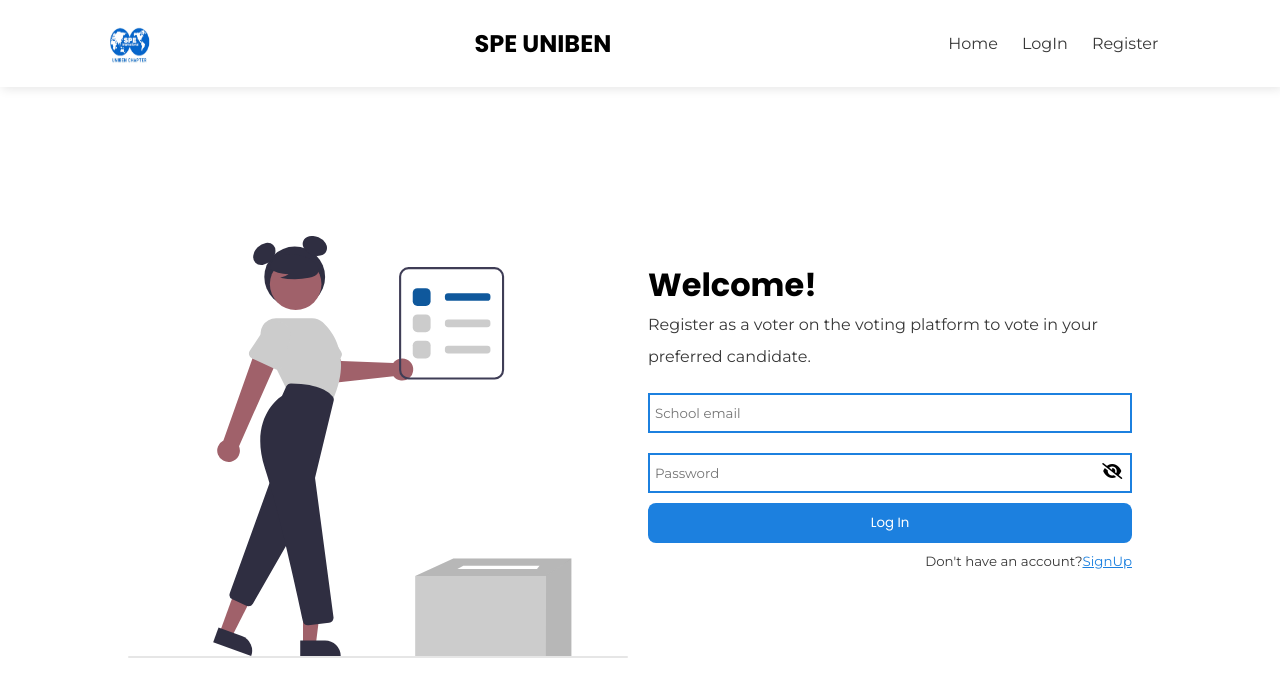
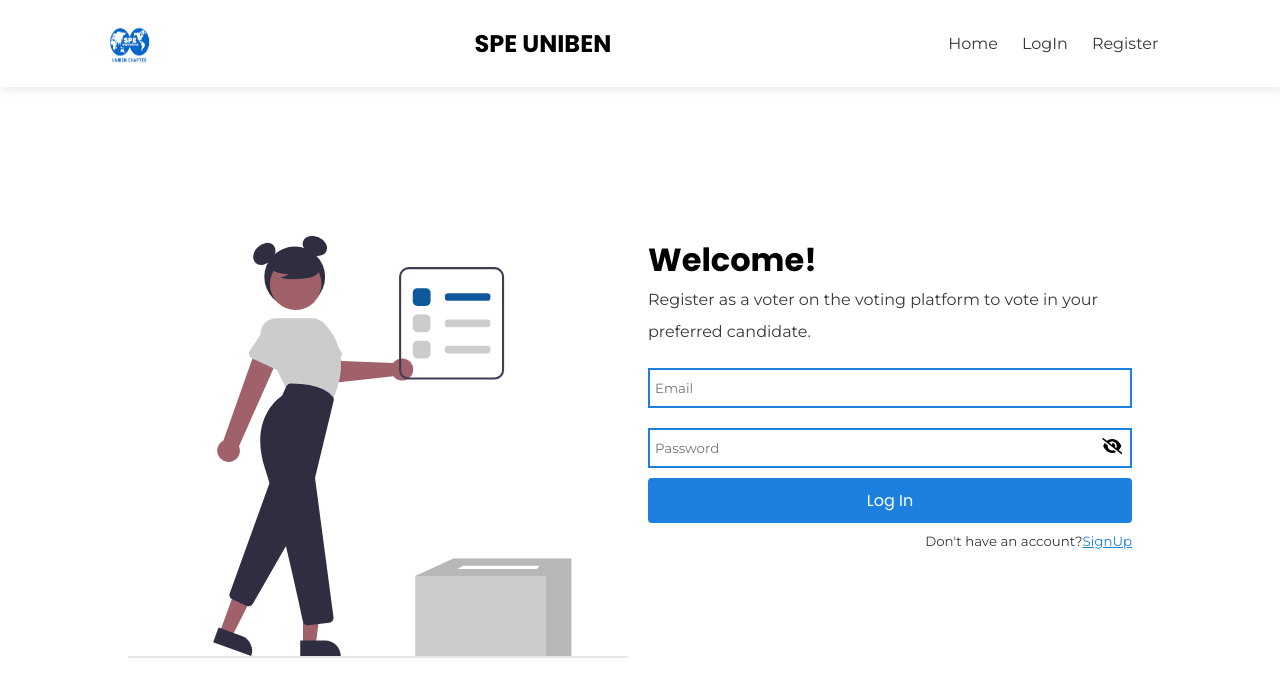
Before and after one commit to Nwachukwuchinedu/speunibenvoting, a Vue app: page /login in a window 1280 px wide. Shown: the top 696 px of the page. Built offline with nearby package versions, Linux system fonts and the light colour scheme.

Commit message:
added error message

```diff
--- a/src/axios/user.js
+++ b/src/axios/user.js
@@ -6,7 +6,8 @@ import axios from 'axios'
  * @returns {Promise} Resolves with user data or throws an error if the token is invalid.
  */
 
-const BASE_URL = 'https://speunibenvotingapi.onrender.com'
+// const BASE_URL = 'https://speunibenvotingapi.onrender.com'
+const BASE_URL = ' http://localhost:5000'
 
 export const getUserData = async () => {
   const token = localStorage.getItem('token')
@@ -20,7 +21,7 @@ export const getUserData = async () => {
         Authorization: `Bearer ${token}`
       }
     })
-    return response.data // Return user data
+    return [response.data, response.status] // Return user data
   } catch (error) {
     console.error('Error fetching user data:', error)
     if (error.response && error.response.status === 401) {
--- a/src/views/loginPage.vue
+++ b/src/views/loginPage.vue
@@ -26,14 +26,30 @@ const formData = ref({
   password: ''
 })
 
+const errorMessage = ref({})
+const loading = ref(false) // Track loading state
+
 const submitForm = async () => {
+  loading.value = true // Start loading
   try {
-    const response = await axios.post('https://speunibenvotingapi.onrender.com/api/auth/login', formData.value)
+    const response = await axios.post('http://localhost:5000/api/auth/login', formData.value)
     const token = response.data.token
     localStorage.setItem('token', token)
     router.push('/dashboard')
   } catch (error) {
-    console.log(`Errro: ${error}`)
+    // Capture and display API errors
+    if (error.response && error.response.status === 401) {
+      errorMessage.value = error.response.data
+
+      // Automatically clear error messages after 5 seconds
+      setTimeout(() => {
+        errorMessage.value = {}
+      }, 5000)
+    } else {
+      console.error(`Unexpected Error: ${error.message}`)
+    }
+  } finally {
+    loading.value = false // Stop loading
   }
 }
 </script>
@@ -54,15 +70,20 @@ const submitForm = async () => {
       </div>
       <form @submit.prevent="submitForm">
         <div class="control">
-          <input type="email" placeholder="School email" v-model="formData.email" />
+          <input type="email" placeholder="Email" v-model="formData.email" />
+          <small v-if="errorMessage.email" class="error">{{ errorMessage.email }}</small>
         </div>
 
         <div class="control password">
           <input :type="inputType" placeholder="Password" v-model="formData.password" />
           <i :class="eyeIcon" id="eyeSlash" @click="eye_slash"></i>
+          <small v-if="errorMessage.password" class="error">{{ errorMessage.password }}</small>
         </div>
 
-        <button>Log In</button>
+        <button :disabled="loading">
+          <span v-if="loading" class="spinner"></span>
+          <span v-else>Log In</span>
+        </button>
         <small class="no-account"
           >Don't have an account?<router-link to="/register">SignUp</router-link></small
         >
@@ -89,17 +110,10 @@ const submitForm = async () => {
 }
 
 .form-container .content small.error {
+  color: red;
+  font-size: 0.8rem;
+  margin-top: 0.2rem;
   font-family: 'Montserrat';
-  padding: 10px;
-  background: #fff;
-  display: inline-block;
-  box-shadow: var(--sdw-1);
-  width: 100%;
-  border-bottom: 1px solid red;
-  transform: translateY(-10px);
-  visibility: hidden;
-  opacity: 0;
-  transition: all 0.2s linear;
 }
 
 .form-container .content .title h1 {
@@ -166,4 +180,40 @@ small.no-account a {
     display: block;
   }
 }
+
+button {
+  position: relative;
+  display: flex;
+  justify-content: center;
+  align-items: center;
+  width: 100%;
+  padding: 10px;
+  font-size: 16px;
+  background-color: #007bff;
+  color: white;
+  border: none;
+  border-radius: 4px;
+  cursor: pointer;
+  transition: background-color 0.3s ease;
+}
+
+.form-container .content form button:disabled {
+  background-color: #cccccc;
+  cursor: not-allowed;
+}
+
+.spinner {
+  width: 16px;
+  height: 16px;
+  border: 2px solid #fff;
+  border-top: 2px solid transparent;
+  border-radius: 50%;
+  animation: spin 1s linear infinite;
+}
+
+@keyframes spin {
+  to {
+    transform: rotate(360deg);
+  }
+}
 </style>
```
